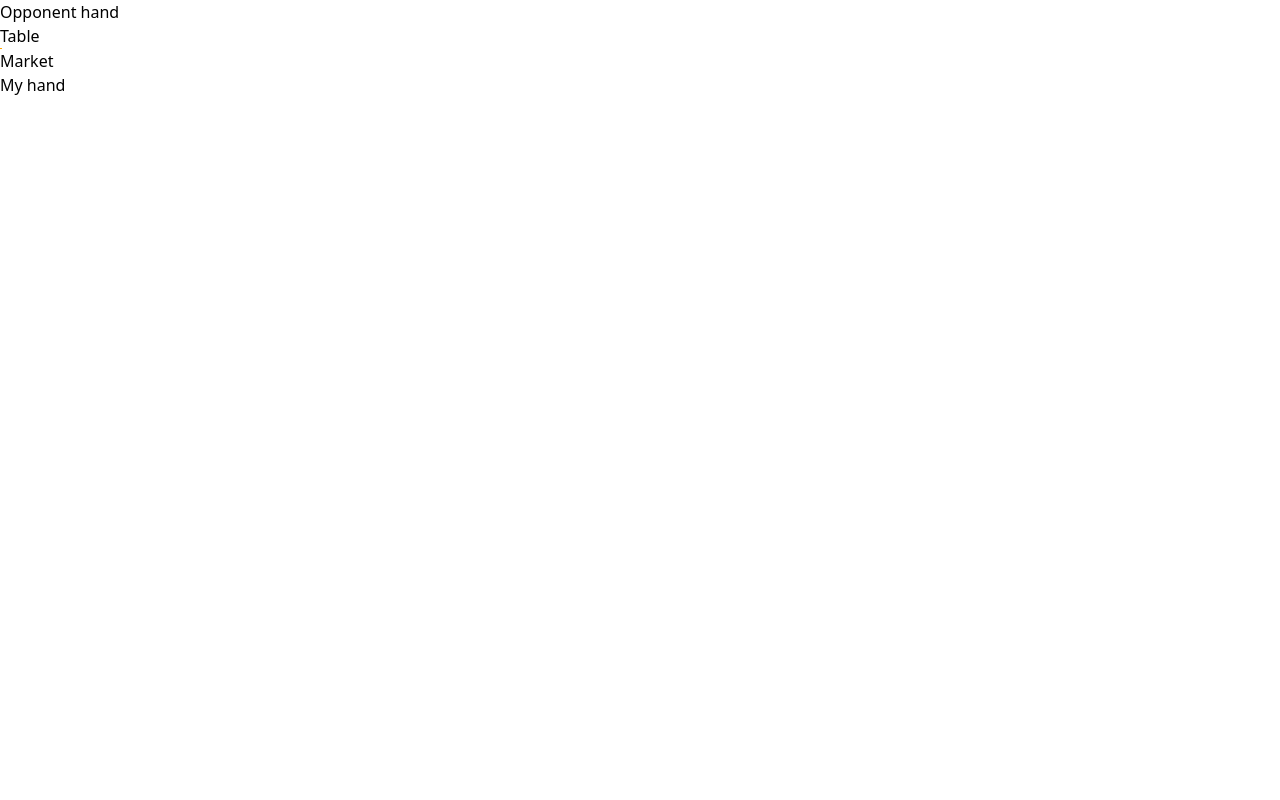
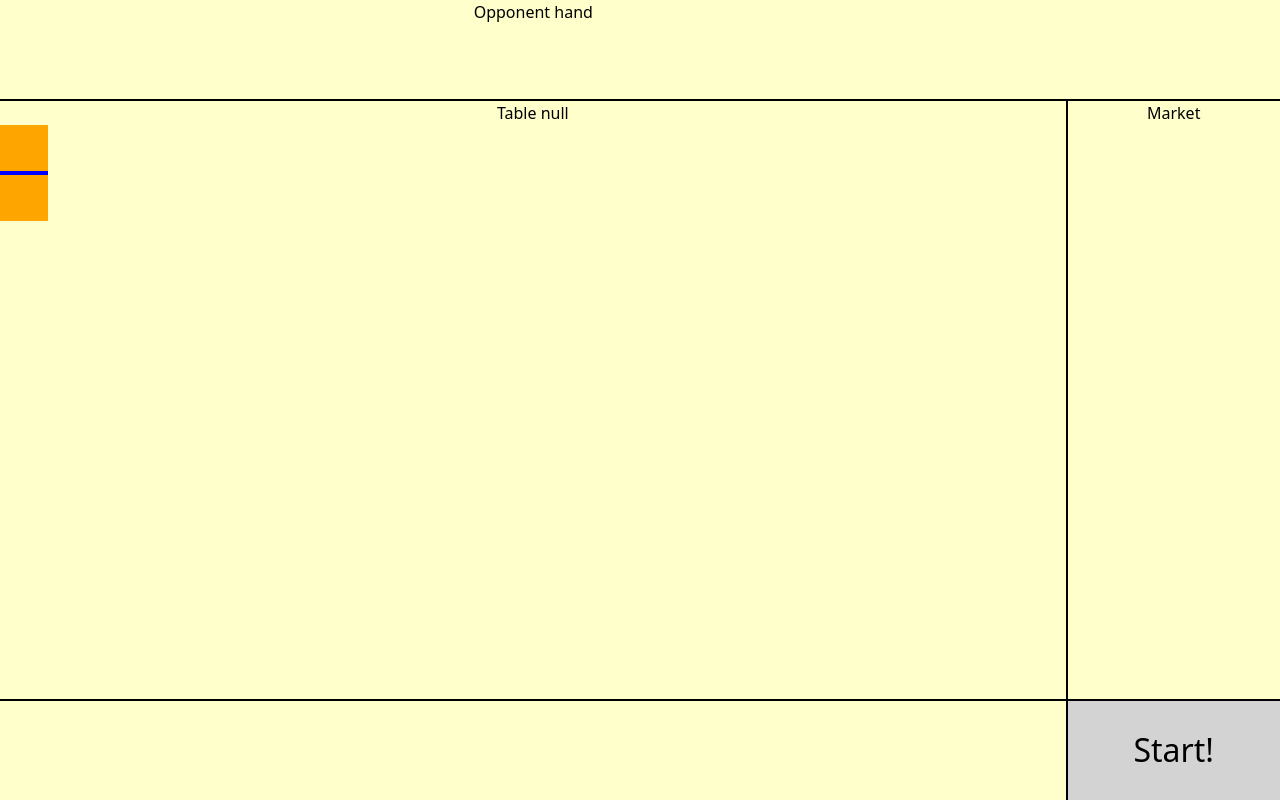
Before and after one commit to TY-19/Domino, an Angular app in the folder src/Domino.UI/: page /game in a window 1280 px wide. Built offline with nearby package versions, Linux system fonts and the light colour scheme; no server answers.

Commit message:
Add styles for a player hand.

```diff
--- a/src/Domino.UI/src/app/_models/domino-tile.ts
+++ /dev/null
@@ -1,4 +0,0 @@
-export interface DominoTile
-{
-
-}
--- /dev/null
+++ b/src/Domino.UI/src/app/_models/dominoTile.ts
@@ -0,0 +1,7 @@
+export interface DominoTile
+{
+    a: number,
+    b: number,
+    tileId: string,
+    isDouble: boolean
+}
--- /dev/null
+++ b/src/Domino.UI/src/app/_models/gameState.ts
@@ -0,0 +1,16 @@
+import { DominoTile } from "./dominoTile"
+import { Player } from "./player"
+
+export interface GameState {
+    id: number,
+    message: string,
+    set: object,
+    table: {
+        tilesOnTable: DominoTile[]
+    },
+    player: Player,
+    opponent: Player,
+    log: {
+        events: Event[]
+    }
+}
--- /dev/null
+++ b/src/Domino.UI/src/app/_models/player.ts
@@ -0,0 +1,6 @@
+import { DominoTile } from "./dominoTile"
+
+export interface Player {
+    name: string,
+    hand: DominoTile[]
+}
--- a/src/Domino.UI/src/app/game/game.component.html
+++ b/src/Domino.UI/src/app/game/game.component.html
@@ -1,11 +1,18 @@
-<div class="flex flex-col h-dvh bg-gray-100">
-    <div class="mb-auto bg-blue-500 text-white p-4 h-[12%]">Opponent hand</div>
-    <div class="flex-grow flex flex-row">
-        <div class="flex-grow">
-            Table
-            <Dom-tile></Dom-tile>
-        </div>
-        <div class="ml-auto bg-green-300 p-4 w-1/6">Market</div>
-      </div>
-    <div class="mt-auto bg-blue-500 text-white p-4 h-[12%]">My hand</div>
+<div class="grid-container">
+    <div class="grid-item opponent-hand">Opponent hand</div>
+    <div class="grid-item table">
+        Table
+        {{game|json}}
+        <Dom-tile></Dom-tile>
+    </div>
+    <div class="grid-item market">Market</div>
+    <div class="grid-item player-hand">
+        @if(game) {
+            @for(tile of this.game.player.hand; track tile.tileId)
+            {
+                <Dom-tile [tile]="tile" [isHorizontal]="true"></Dom-tile>
+            }
+        }
+    </div>
+    <button type="button" class="grid-item play-button" (click)="start()">Start!</button>
 </div>
--- a/src/Domino.UI/src/app/game/game.component.scss
+++ b/src/Domino.UI/src/app/game/game.component.scss
@@ -0,0 +1,66 @@
+.grid-container {
+    display: grid;
+    grid-template-columns: repeat(12, calc(100vw/12));
+    grid-template-rows: repeat(24, calc(100vh/24));
+    background-color: #ffffcc;
+    gap: 0px;
+}
+.grid-item {
+    text-align: center;
+    border: 1px solid black;
+    box-sizing: border-box;
+}
+.opponent-hand {
+    grid-column-start: 1;
+    grid-column-end: 11;
+    grid-row-start: 1;
+    grid-row-end: 4;
+    border-top: none;
+    border-right: none;
+    border-left: none;
+}
+.table {
+    grid-column-start: 1;
+    grid-column-end: 11;
+    grid-row-start: 4;
+    grid-row-end: 22;
+    border-left: none;
+}
+.market {
+    grid-column-start: 11;
+    grid-column-end: -1;
+    grid-row-start: 4;
+    grid-row-end: 22;
+    margin-top: -1px;
+    border-top-width: 2px;
+    border-right: none;
+}
+.player-hand {
+    grid-column-start: 1;
+    grid-column-end: 11;
+    grid-row-start: 22;
+    grid-row-end: -1;
+    border-bottom: none;
+    border-left: none;
+    display: flex;
+    flex-direction: row;
+    flex-wrap: wrap;
+    gap: 10px;
+    padding: 2px 10px 2px 20px;
+}
+.play-button {
+    grid-column-start: 11;
+    grid-column-end: -1;
+    grid-row-start: 22;
+    grid-row-end: -1;
+    border-bottom: none;
+    border-right: none;
+    display: flex;
+    justify-content: center;
+    align-items: center;
+    font-size: 32px;
+    background-color: lightgray;
+}
+.play-button:active {
+    box-shadow: inset 0px 0px 2px 2px green;
+}
--- a/src/Domino.UI/src/app/game/game.component.ts
+++ b/src/Domino.UI/src/app/game/game.component.ts
@@ -1,13 +1,31 @@
 import { Component } from '@angular/core';
 import { TileComponent } from "../tile/tile.component";
+import { GameService } from './game.service';
+import { GameState } from '../_models/gameState';
+import { JsonPipe } from '@angular/common';
 
 @Component({
   selector: 'Dom-game',
   standalone: true,
-  imports: [TileComponent],
+  imports: [
+    JsonPipe,
+    TileComponent
+  ],
   templateUrl: './game.component.html',
   styleUrl: './game.component.scss'
 })
 export class GameComponent {
+  game: GameState = null!;
+  constructor(private gameService: GameService) {
 
+  }
+  ngOnInit() {
+    if(this.game === null) {
+      this.start();
+    }
+  }
+  start() {
+    this.gameService.startGame()
+      .subscribe(gs => this.game = gs);
+  }
 }
--- /dev/null
+++ b/src/Domino.UI/src/app/game/game.service.ts
@@ -0,0 +1,19 @@
+import { HttpClient } from "@angular/common/http";
+import { Injectable } from "@angular/core";
+import { baseUrl } from "../app.config";
+import { GameState } from "../_models/gameState";
+import { Observable } from "rxjs";
+
+@Injectable({
+    providedIn: 'root',
+})
+
+export class GameService {
+    constructor(private http: HttpClient) {
+
+    }
+    startGame(): Observable<GameState> {
+        let url: string = baseUrl + "/Game/start";
+        return this.http.get<GameState>(url);
+    }
+}
--- a/src/Domino.UI/src/app/tile/tile.component.html
+++ b/src/Domino.UI/src/app/tile/tile.component.html
@@ -1,4 +1,5 @@
-<div class="domino-tile">
-    <div class="line">
-    </div>
+<div class="domino-tile" [class]="isHorizontal ? 'domino-tile-horizontal' : 'domino-tile-vertical'">
+    <div #squareOne class="square" [class]="isHorizontal ? 'square-horizontal' : 'square-vertical'"></div>
+    <div class="line" [class]="isHorizontal ? 'line-horizontal' : 'line-vertical'"></div>
+    <div #squareTwo class="square" [class]="isHorizontal ? 'square-horizontal' : 'square-vertical'"></div>
 </div>
--- a/src/Domino.UI/src/app/tile/tile.component.scss
+++ b/src/Domino.UI/src/app/tile/tile.component.scss
@@ -1,8 +1,72 @@
 .domino-tile {
+    display: flex;
     background-color: orange;
-    height: 5%;
+    &-vertical {
+        flex-direction: column;
+        height: 12vh;
+        width: 6vh;
+    }
+    &-horizontal {
+        flex-direction: row;
+        height: 6vh;
+        width: 12vh;
+    }
 }
 .line {
     background-color: blue;
-
+    &-vertical {
+        width: 100%;
+        height: 4%;
+    }
+    &-horizontal {
+        width: 4%;
+        height: 100%;
+    }
 }
+.square {
+    border-radius: 5px;
+    position: relative;
+    &-vertical {
+        height: 48%;
+        width: 100%;
+    }
+    &-horizontal {
+        height: 100%;
+        width: 48%;
+    }
+}
+.dot {
+    height: 27.5%;
+    width: 27.5%;
+    border-radius: 50%;
+    background-color: green;
+    position: absolute;
+}
+.center-dot {
+    top: 36.25%;
+    left: 36.25%;
+}
+.top-left-dot {
+    top: 5%;
+    left: 5%;
+}
+.top-center-dot {
+    top: 5%;
+    left: 36.25%;
+}
+.top-right-dot {
+    top: 5%;
+    right: 5%;
+}
+.bottom-left-dot {
+    bottom: 5%;
+    left: 5%;
+}
+.bottom-center-dot {
+    bottom: 5%;
+    left: 36.25%;
+}
+.bottom-right-dot {
+    bottom: 5%;
+    right: 5%;
+}
--- a/src/Domino.UI/src/app/tile/tile.component.ts
+++ b/src/Domino.UI/src/app/tile/tile.component.ts
@@ -1,5 +1,5 @@
-import { AfterViewInit, Component, ElementRef, HostListener, Renderer2 } from '@angular/core';
-import { DominoTile } from '../_models/domino-tile';
+import { AfterViewInit, Component, ElementRef, HostListener, Input, Renderer2, ViewChild } from '@angular/core';
+import { DominoTile } from '../_models/dominoTile';
 
 @Component({
   selector: 'Dom-tile',
@@ -9,28 +9,49 @@ import { DominoTile } from '../_models/domino-tile';
   styleUrl: './tile.component.scss'
 })
 export class TileComponent implements AfterViewInit {
+  private dots: Map<number, string[]> = new Map<number, string[]>([
+    [0, []],
+    [1, ['center-dot']],
+    [2, ['top-left-dot', 'bottom-right-dot']],
+    [3, ['top-left-dot', 'center-dot', 'bottom-right-dot']],
+    [4, ['top-left-dot', 'top-right-dot', 'bottom-left-dot', 'bottom-right-dot']],
+    [5, ['top-left-dot', 'top-right-dot', 'center-dot', 'bottom-left-dot', 'bottom-right-dot']],
+    [6, ['top-left-dot', 'top-center-dot', 'top-right-dot', 'bottom-left-dot', 'bottom-center-dot', 'bottom-right-dot']]
+  ]);
 
-  tile?: DominoTile
+  @Input() tile: DominoTile = null!;
+  @Input() isHorizontal: boolean = false;
+  @ViewChild('squareOne') squareOne!: ElementRef<HTMLDivElement>;
+  @ViewChild('squareTwo') squareTwo!: ElementRef<HTMLDivElement>;
+
   constructor(private el: ElementRef, private renderer: Renderer2) {
-
   }
 
   ngAfterViewInit(): void {
-    this.updateDimensions();
+    this.buildTile();
   }
 
-  @HostListener('window:resize', ['$event'])
-  onResize(event: Event): void {
-    this.updateDimensions();
+  private buildTile() {
+    let squareOneDots = this.buildSquare(this.tile?.a ?? 0);
+    for(let dot of squareOneDots) {
+      this.squareOne.nativeElement.appendChild(dot);
+    }
+    let squareTwoDots = this.buildSquare(this.tile?.b ?? 0);
+    for(let dot of squareTwoDots) {
+      this.squareTwo.nativeElement.appendChild(dot);
+    }
   }
-
-  private updateDimensions(): void {
-    const parent = this.el.nativeElement.parentElement;
-    const parentHeight = parent.offsetHeight;
-    const elementHeight = parentHeight * 0.05;
-    const elementWidth = elementHeight * 2;
-
-    this.renderer.setStyle(this.el.nativeElement.querySelector('.domino-tile'), 'height', `${elementHeight}px`);
-    this.renderer.setStyle(this.el.nativeElement.querySelector('.domino-tile'), 'width', `${elementWidth}px`);
+  private buildSquare(dotsCount: number): any[] {
+    let children: any[] = [];
+    let classes = this.dots.get(dotsCount);
+    if(classes) {
+      for(let aclass of classes) {
+        let div: any = this.renderer.createElement('div');
+        div.classList.add('dot');
+        div.classList.add(aclass);
+        children.push(div);
+      }
+    }
+    return children;
   }
 }
```
Also changed, not shown: src/Domino.UI/src/app/_models/event.ts (added, +8 -0 lines).
